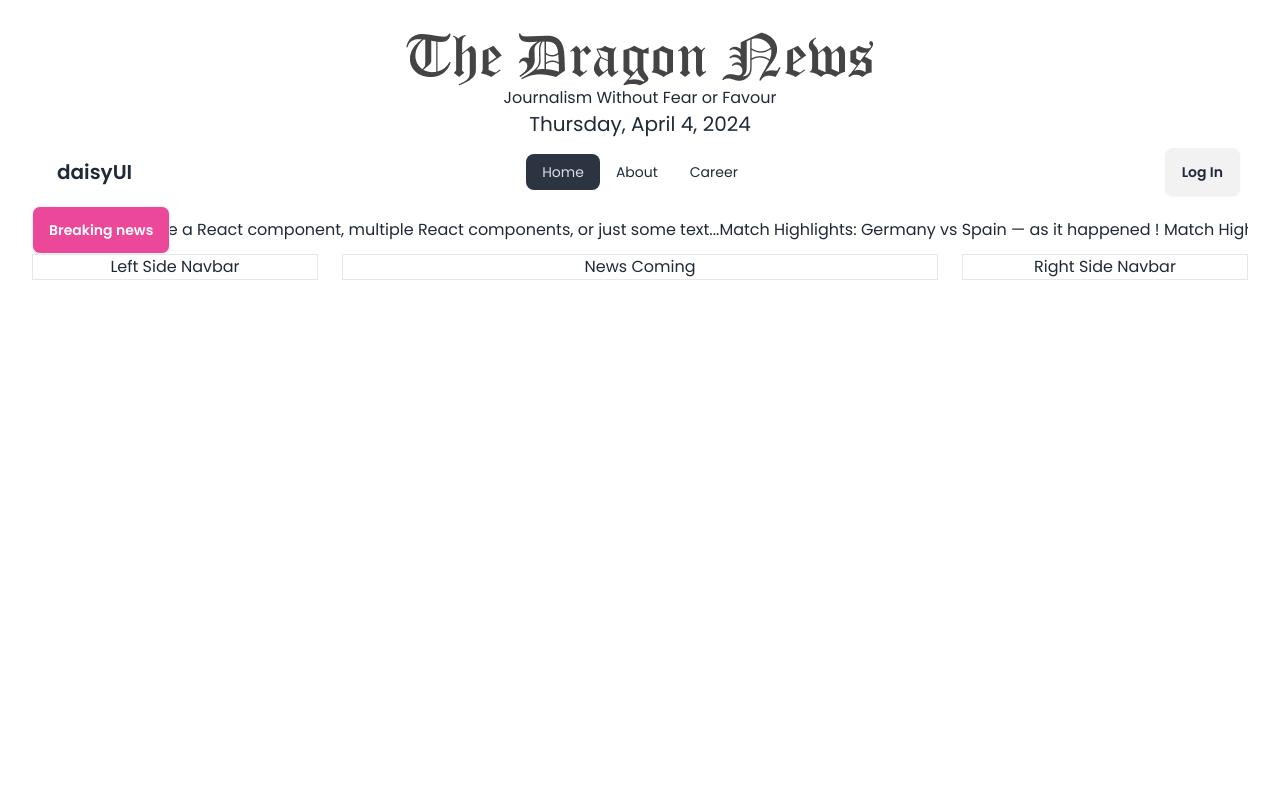
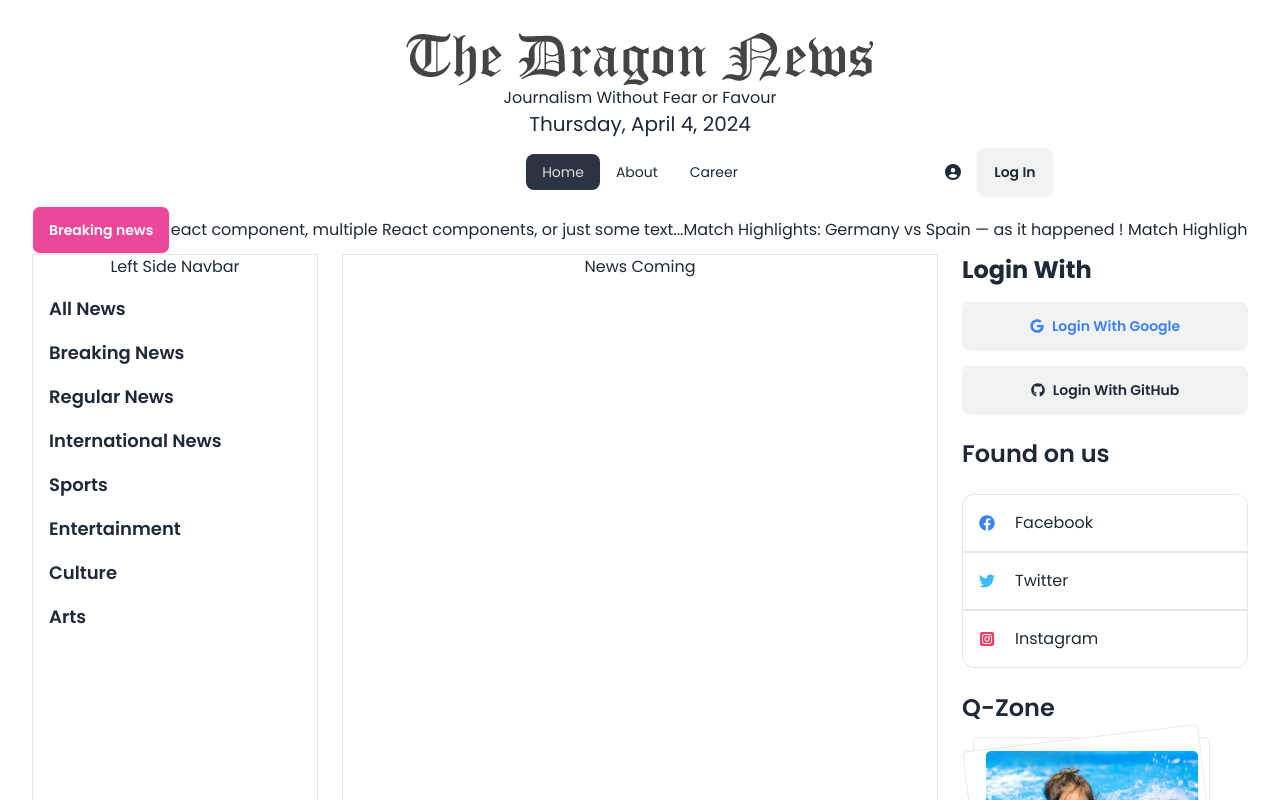
Before and after one commit to sujonifty/Dragon-news, a React (Vite) app: page / in a window 1280 px wide. Shown: the top 800 px of the page. Built offline with nearby package versions, Linux system fonts and the light colour scheme.

Commit message:
comleted

```diff
--- a/package.json
+++ b/package.json
@@ -16,6 +16,7 @@
     "react": "^18.2.0",
     "react-dom": "^18.2.0",
     "react-fast-marquee": "^1.6.4",
+    "react-icons": "^5.0.1",
     "react-router-dom": "^6.22.3",
     "sort-by": "^1.2.0"
   },
--- a/src/Pages/Home/Home.jsx
+++ b/src/Pages/Home/Home.jsx
@@ -20,7 +20,7 @@ const Home = () => {
                 <div className="border col-span-1 lg:col-span-2">
                     <h1>News Coming</h1>
                 </div>
-                <div className="border">
+                <div className="">
                     <RightSideNav></RightSideNav>
                 </div>
             </div>
--- a/src/Pages/Shared/LeftSideNav/LeftSideNav.jsx
+++ b/src/Pages/Shared/LeftSideNav/LeftSideNav.jsx
@@ -1,9 +1,21 @@
+import { useEffect, useState } from "react";
+import { NavLink } from "react-router-dom";
 
 
 const LeftSideNav = () => {
+    const [categories, setCategories] = useState([]);
+    useEffect(()=>{
+        fetch('categories.json')
+        .then(res=>res.json())
+        .then(data=>setCategories(data))
+        console.log(categories);
+    },[])
     return (
-        <div>
+        <div className="space-y-4">
             <h1>Left Side Navbar</h1>
+            {
+                categories.map((category)=><NavLink to={`/category/${category.id}`} className="block font-semibold text-lg text-left m-4" key={category.id}>{category.name}</NavLink>)
+            }
         </div>
     );
 };
--- a/src/Pages/Shared/Navbar/Navbar.jsx
+++ b/src/Pages/Shared/Navbar/Navbar.jsx
@@ -1,8 +1,9 @@
 import { NavLink } from "react-router-dom";
+import { FaCircleUser } from "react-icons/fa6";
 
 
 const Navbar = () => {
-    const navLinks =<>
+    const navLinks = <>
         <li><NavLink to="/">Home</NavLink></li>
         <li><NavLink to="/about">About</NavLink></li>
         <li><NavLink to="/career">Career</NavLink></li>
@@ -16,17 +17,19 @@ const Navbar = () => {
                             <svg xmlns="http://www.w3.org/2000/svg" className="h-5 w-5" fill="none" viewBox="0 0 24 24" stroke="currentColor"><path strokeLinecap="round" strokeLinejoin="round" strokeWidth="2" d="M4 6h16M4 12h8m-8 6h16" /></svg>
                         </div>
                         <ul tabIndex={0} className="menu menu-sm dropdown-content mt-3 z-[1] p-2 shadow bg-base-100 rounded-box w-52">
-                        {navLinks}
+                            {navLinks}
                         </ul>
                     </div>
-                    <a className="btn btn-ghost text-xl">daisyUI</a>
+
                 </div>
                 <div className="navbar-center hidden lg:flex">
                     <ul className="menu menu-horizontal px-1">
                         {navLinks}
                     </ul>
                 </div>
-                <div className="navbar-end">
+                <div className="navbar-end flex justify-center items-center gap-4">
+                    <FaCircleUser />
+
                     <NavLink to="/logIn" className="btn">Log In</NavLink>
                 </div>
             </div>
--- a/src/Pages/Shared/RightSideNav/RightSideNav.jsx
+++ b/src/Pages/Shared/RightSideNav/RightSideNav.jsx
@@ -1,9 +1,47 @@
-
+import { FaGoogle } from "react-icons/fa";
+import { FaGithub } from "react-icons/fa";
+import { FaFacebook } from "react-icons/fa";
+import { FaTwitter } from "react-icons/fa";
+import { FaSquareInstagram } from "react-icons/fa6";
+import qZone1 from "../../../assets/qZone1.png";
+import qZone2 from "../../../assets/qZone2.png";
+import qZone3 from "../../../assets/qZone3.png";
 
 const RightSideNav = () => {
     return (
         <div>
-            <h1>Right Side Navbar</h1>
+            <div className="space-y-4">
+                <h1 className="font-bold text-2xl text-left ">Login With</h1>
+                <button className="btn w-full text-blue-500">
+                    <FaGoogle />
+                    Login With Google
+                </button>
+                <button className="btn w-full">
+                    <FaGithub />
+                    Login With GitHub
+                </button>
+            </div>
+            <div>
+                <h1 className="font-semibold text-2xl text-left my-6">Found on us</h1>
+                <button className=" flex justify-start items-center gap-5 p-4 rounded-t-xl border mx-auto w-full ">
+                    <span className=" text-blue-500"><FaFacebook /></span>
+                    Facebook
+                </button>
+                <button className=" flex justify-start items-center gap-5 p-4  border mx-auto w-full">
+                    <span className="text-sky-400"><FaTwitter /></span>
+                    Twitter
+                </button>
+                <button className=" flex justify-start items-center gap-5 p-4 rounded-b-xl border mx-auto w-full">
+                    <span className="text-rose-500"><FaSquareInstagram /></span>
+                    Instagram
+                </button>
+            </div>
+            <div className="text-center my-6">
+                <h1 className="text-2xl text-left font-semibold">Q-Zone</h1>
+                <img src={qZone1} alt="" />
+                <img src={qZone2} alt="" />
+                <img src={qZone3} alt="" />
+            </div>
         </div>
     );
 };
```
Also changed, not shown: 1 other file (tests, documents, lock files or other folders).
